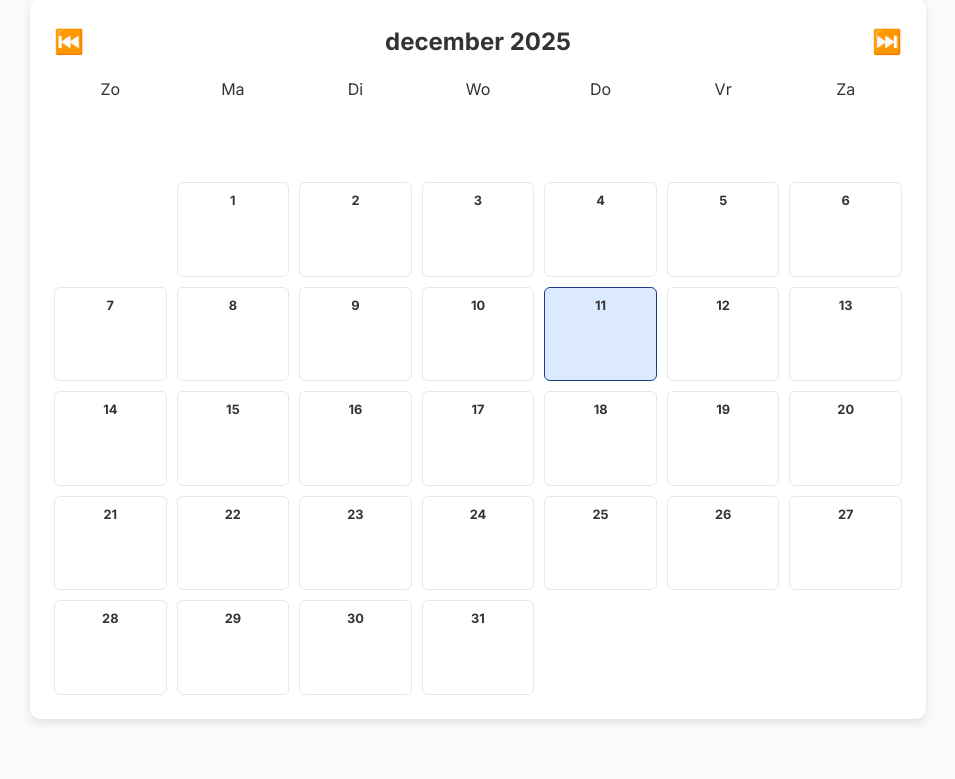
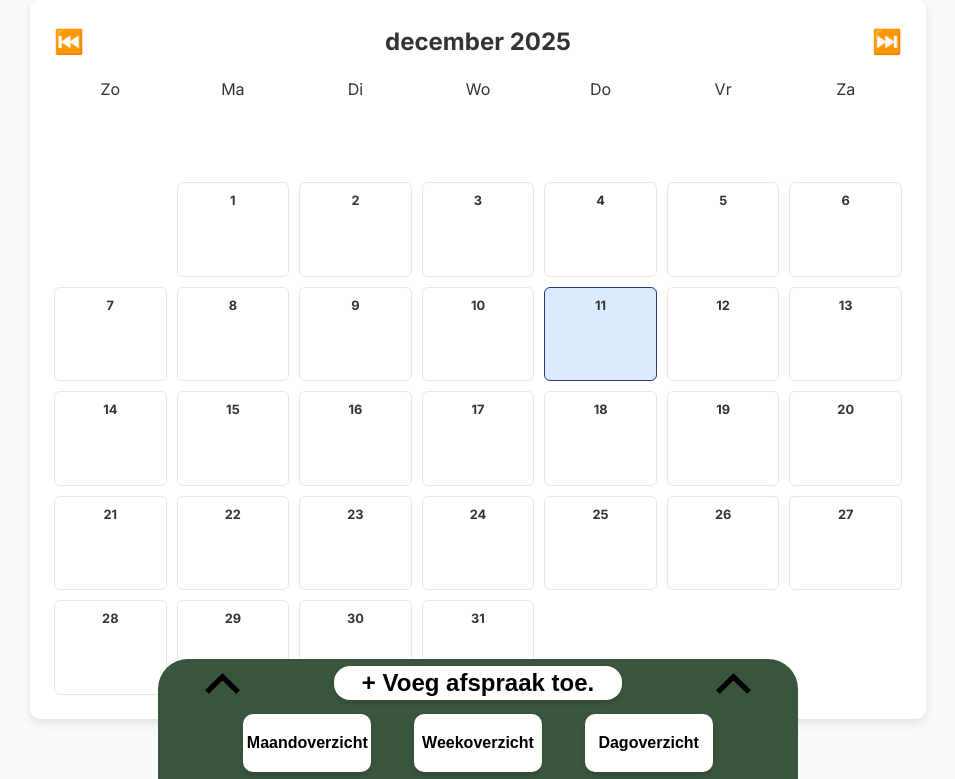
Before and after one commit to fszzl21/Het-Digitale-Erf, a PHP site: page / in a window 1280 px wide. Shown: the part 21-800 px from the top of the page, without its empty margins (162-1117 px from the left). Run offline with PHP 8.4, Linux system fonts and the light colour scheme; data that the repository does not hold is empty.

Commit message:
Mini Navigatie menu zonder inklapbaar functie
die functie komt later pas.

```diff
--- a/GoogleAgendaCloneM/calendar.js
+++ b/GoogleAgendaCloneM/calendar.js
@@ -140,17 +140,6 @@ function renderCalendar(date = new Date()) {
     };
     overlay.appendChild(addBtn);
 
-    if (eventsToday.length > 0) {
-      const editBtn = document.createElement("button");
-      editBtn.className = "overlay-btn";
-      editBtn.textContent = "Pas aan";
-      editBtn.onclick = (e) => {
-        e.stopPropagation();
-        openModalForEdit(eventsToday);
-      };
-      overlay.appendChild(editBtn);
-    }
-
     cell.appendChild(overlay);
     cell.appendChild(eventBox);
     calendarEl.appendChild(cell);
--- a/GoogleAgendaCloneM/index.php
+++ b/GoogleAgendaCloneM/index.php
@@ -18,13 +18,6 @@ include "calendar.php";
 </head>
 
 <body>
-
-  <!-- Success / Error Messages -->
-  <?php if ($successMsg): ?>
-    <div class="alert success"><?= $successMsg ?></div>
-  <?php elseif ($errorMsg): ?>
-    <div class="alert error"><?= $errorMsg ?></div>
-  <?php endif; ?>
 
   <!-- Calendar -->
   <div class="calendar">
@@ -105,6 +98,25 @@ include "calendar.php";
 
   <script src="calendar.js"></script>
 
+  <!-- Mini navigation menu -->
+  <div class="miniNavColorFiller"></div>
+
+  <div class="miniNav">
+    <div class="miniNavContainer">
+      <div class="miniNavUpperContainer">
+        <img src="Images/Icons/unfold-icon.jpg" class="miniNavArrow"></img>
+        <button class="generalAddAppointment" id="generalAddAppointment">+ Voeg afspraak toe.</button>
+        <img src="Images/Icons/unfold-icon.jpg" class="miniNavArrow"></img>
+      </div>
+
+      <div class="miniNavLowerContainer">
+        <button class="miniNavView" id="miniNavMaand">Maandoverzicht</button>
+        <button class="miniNavView" id="miniNavWeek">Weekoverzicht</button>
+        <button class="miniNavView" id="miniNavDag">Dagoverzicht</button>
+      </div>
+    </div>
+  </div>
+
 </body>
 
 </html>
--- a/GoogleAgendaCloneM/style.css
+++ b/GoogleAgendaCloneM/style.css
@@ -345,3 +345,115 @@ body {
 .overlay-btn:hover {
     background: var(--primary);
 }
+
+/* Mini navigation menu */
+
+.miniNav {
+    position: fixed;
+    bottom: 0px;
+    display: flex;
+    flex-direction: column;
+    justify-content: flex-end;
+    align-items: center;
+    height: 15vh;
+
+    left: 25%;
+    right: 25%;
+
+    z-index: 100;
+}
+
+
+.miniNavContainer {
+    background-color: #3A553E;
+    display: flex;
+    flex-direction: column;
+    justify-content: flex-start;
+    align-items: center;
+    height: 100%;
+    width: 100%;
+
+    border-radius: 30px;
+    z-index: 101;
+}
+
+.miniNavColorFiller {
+    position: fixed;
+    bottom: 0px;
+    height: 8vh;
+
+    left: 25%;
+    right: 25%;
+    background-color: #3A553E;
+}
+
+.miniNavUpperContainer {
+    flex: 2;
+    width: 100%;
+    display: flex;
+    justify-content: space-around;
+    align-items: center;
+}
+
+.miniNavLowerContainer {
+    flex: 3;
+    width: 100%;
+    display: flex;
+    flex-direction: row;
+    justify-content: space-around;
+    align-items: center;
+    padding: 0px 10%;
+}
+
+.generalAddAppointment {
+    width: 45%;
+    height: 70%;
+    background-color: white;
+    border: none;
+    border-radius: 1rem;
+    font-size: 1.5rem;
+    font-weight: bold;
+    cursor: pointer;
+    box-shadow: 0 3px 5px rgba(0, 0, 0, 0.15);
+
+    transition: transform 0.15s ease, background 0.2s ease;
+}
+
+.generalAddAppointment:hover {
+    transform: scale(1.05);
+    background-color: rgb(211, 211, 211);
+}
+
+.miniNavArrow {
+    rotate: 180deg;
+    object-fit: contain;
+    height: 35px;
+    width: 35px;
+}
+
+.miniNavView {
+    height: 80%;
+    width: 25%;
+    border: none;
+    border-radius: 10px;
+    box-shadow: 0 3px 5px rgba(0, 0, 0, 0.15);
+    font-size: 1rem;
+    font-weight: bold;
+    background-color: white;
+
+    cursor: pointer;
+
+    transition: transform 0.15s ease, background 0.2s ease;
+}
+
+.miniNavView:hover {
+transform: scale(1.05);
+background-color: rgb(211, 211, 211);
+}
+
+
+#miniNavMaand {}
+
+#miniNavWeek {}
+
+#miniNavDag {}
```
Also changed, not shown: GoogleAgendaCloneM/Images/Icons/unfold-icon.jpg (added).
